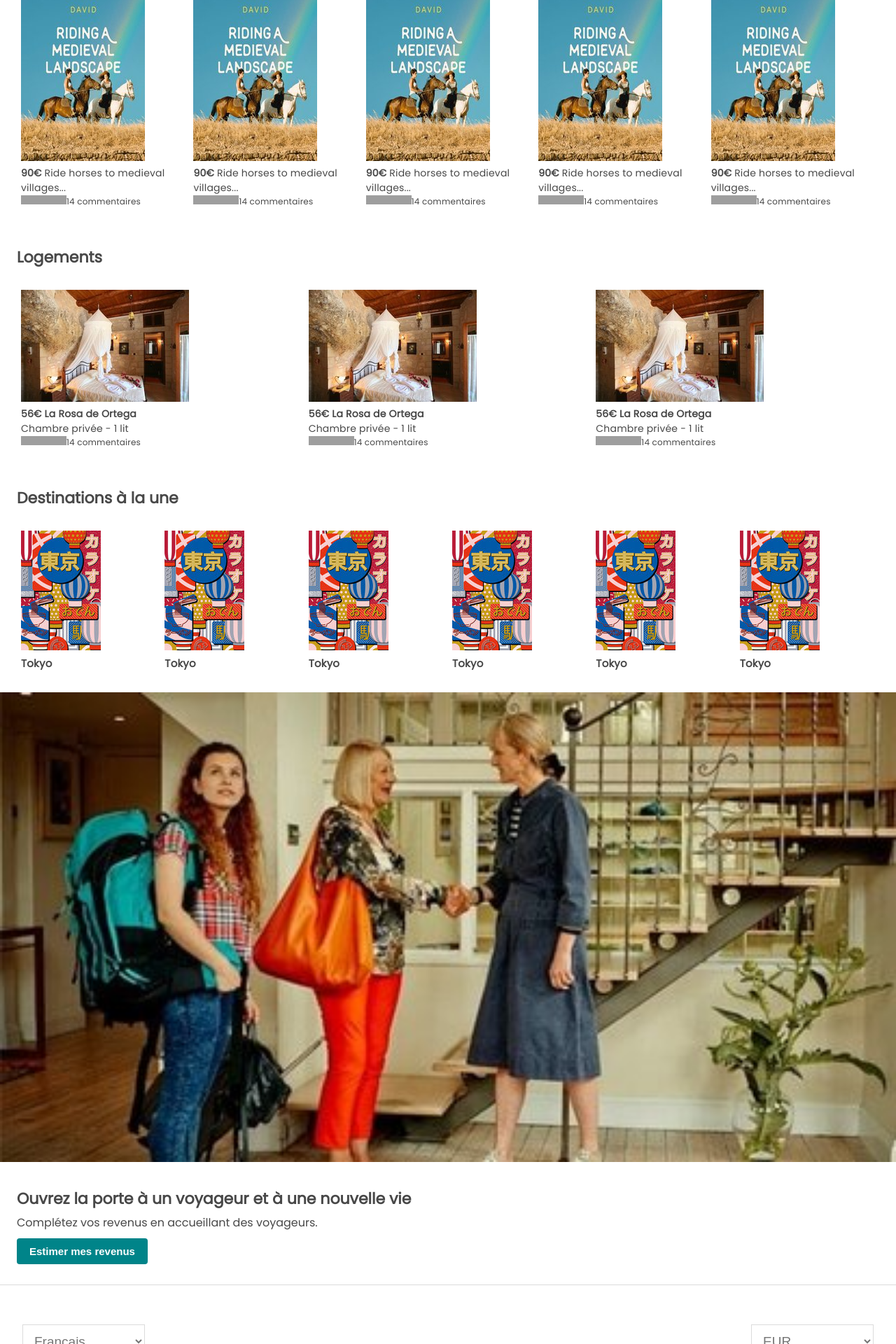
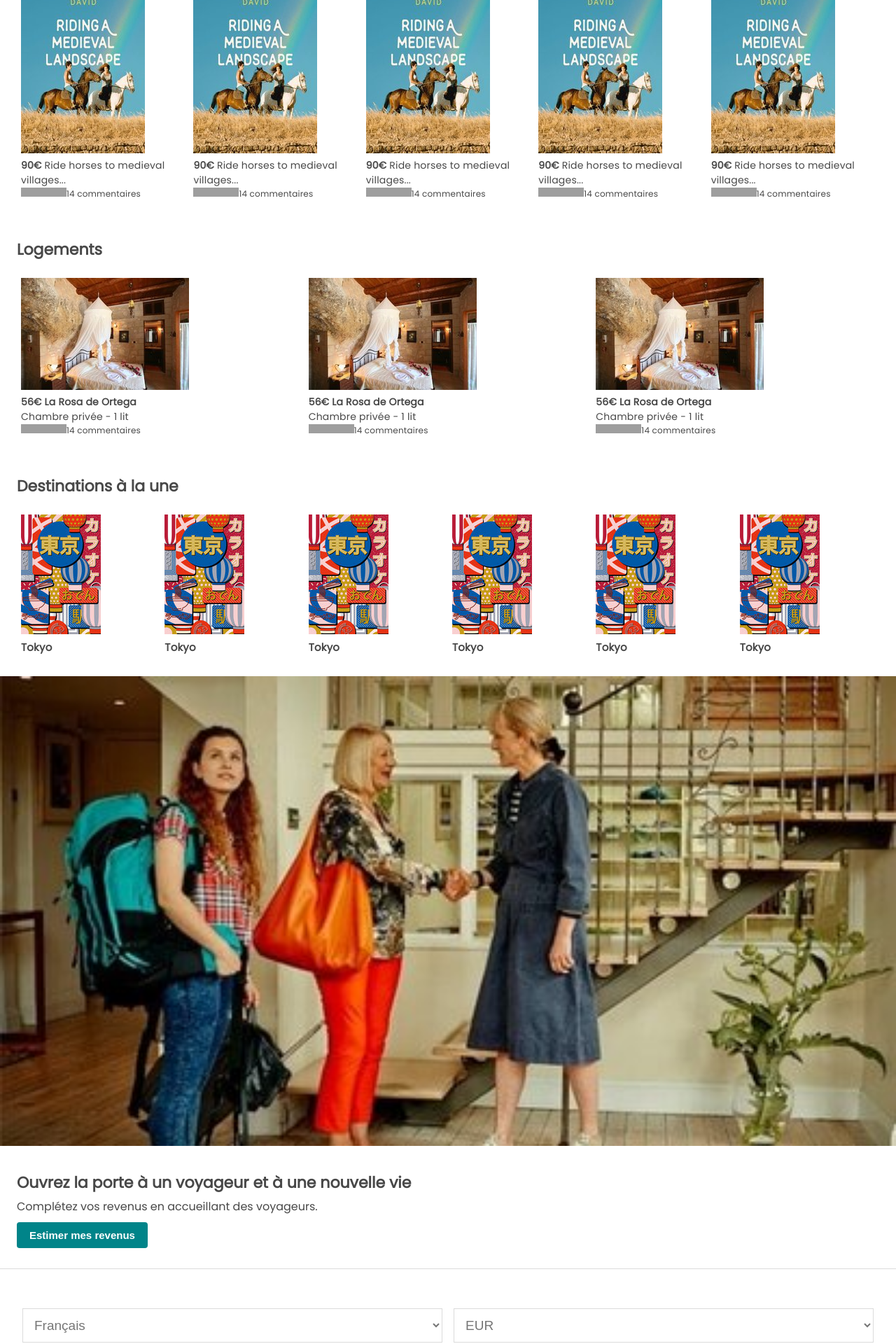
Before and after one commit to clairedonut/Airbnb, a PHP site: page / in a window 1280 px wide. Shown: the part 920-2840 px from the top of the page at 70% size. Run offline with PHP 8.4, Linux system fonts and the light colour scheme; grey boxes are pictures that could not be loaded.

Commit message:
index.html: <footer> added width to select

```diff
--- a/index.html
+++ b/index.html
@@ -36,9 +36,13 @@
 
 <!-- ASIDE Row #1 "Réservées à l'instant" -->
 
-    <h2>Réservées à l'instant</h2>
 
     <aside>
+
+      <h2>Réservées à l'instant</h2>
+
+      <div class="div-img-aside">
+
 
         <figure class="exp-figure">
           <img src="images/img-mobile/exp-4-177x265.jpg" alt="#"/>
@@ -155,17 +159,19 @@
           </figcaption>
         </figure>
 
+      </div>
+
     </aside>
 
 
 <!-- ASIDE Row #2 "Expériences" -->
 
+
+<aside>
+
 <h2>Expériences</h2>
 
-
-    <aside>
-
-
+      <div class="div-img-aside">
 
       <figure class="exp-figure">
           <img src="images/img-mobile/exp-4-177x265.jpg" alt="#"/>
@@ -283,13 +289,18 @@
           </figcaption>
         </figure>
 
+      </div>
+
     </aside>
 
 <!-- ASIDE Row #3 "Logements" -->
 
-    <h2>Logements</h2>
 
     <aside>
+
+      <h2>Logements</h2>
+
+      <div class="div-img-aside">
 
         <figure class="logements-figure">
           <img src="images/img-mobile/logement-240x160.jpg" alt="#"/>
@@ -371,17 +382,21 @@
           </figcaption>
         </figure>
 
+      </div>
+
     </aside>
 
 <!-- ASIDE Row #4 "Destinations à la une" -->
 
 
 
-<h2>Destinations à la une	</h2>
 
 
     <aside>
 
+      <h2>Destinations à la une	</h2>
+
+      <div class="div-img-aside">
 
 
         <figure class="destinations-figure">
@@ -426,6 +441,8 @@
           </figcaption>
         </figure>
 
+      </div>
+
     </aside>
 
 
@@ -454,15 +471,16 @@
       <div class="select-footer">
         <select name="language" id="language">
           <option>Français</option>
-          <option>Français</option>
-          <option>Français</option>
+          <option>English</option>
+          <option>Grolandais</option>
         </select>
 
         <select name="currency" id="currency">
           <option>EUR</option>
-          <option>EUR</option>
-          <option>EUR</option>
+          <option>USD</option>
+          <option>EUGRO</option>
         </select>
+
       </div>
 
 
--- a/styles.css
+++ b/styles.css
@@ -34,7 +34,7 @@ h3, h4 {
 }
 
 
-header, h1, h2, form, nav, aside, p {
+header, h1, form, nav, aside, p {
   margin: 24px;
 }
 
@@ -141,7 +141,7 @@ nav a{
 
 /* ########################### Row with Img   ############################# */
 
-aside { /*contains figure and figcaption*/
+.div-img-aside { /*contains figure and figcaption*/
   width: auto;
 
   display: flex;
@@ -269,9 +269,9 @@ footer {
 }
 
 select {
-  padding: 12px 40px 12px 12px;
+  padding: 12px ;
   margin: 8px;
-  width: 175px;
+  width: 50%;
 
   border-width: 1px;
   border-style: solid;
@@ -313,4 +313,5 @@ select {
 
 .links-footer a {
   font-size: 12px;
+
 }
```
